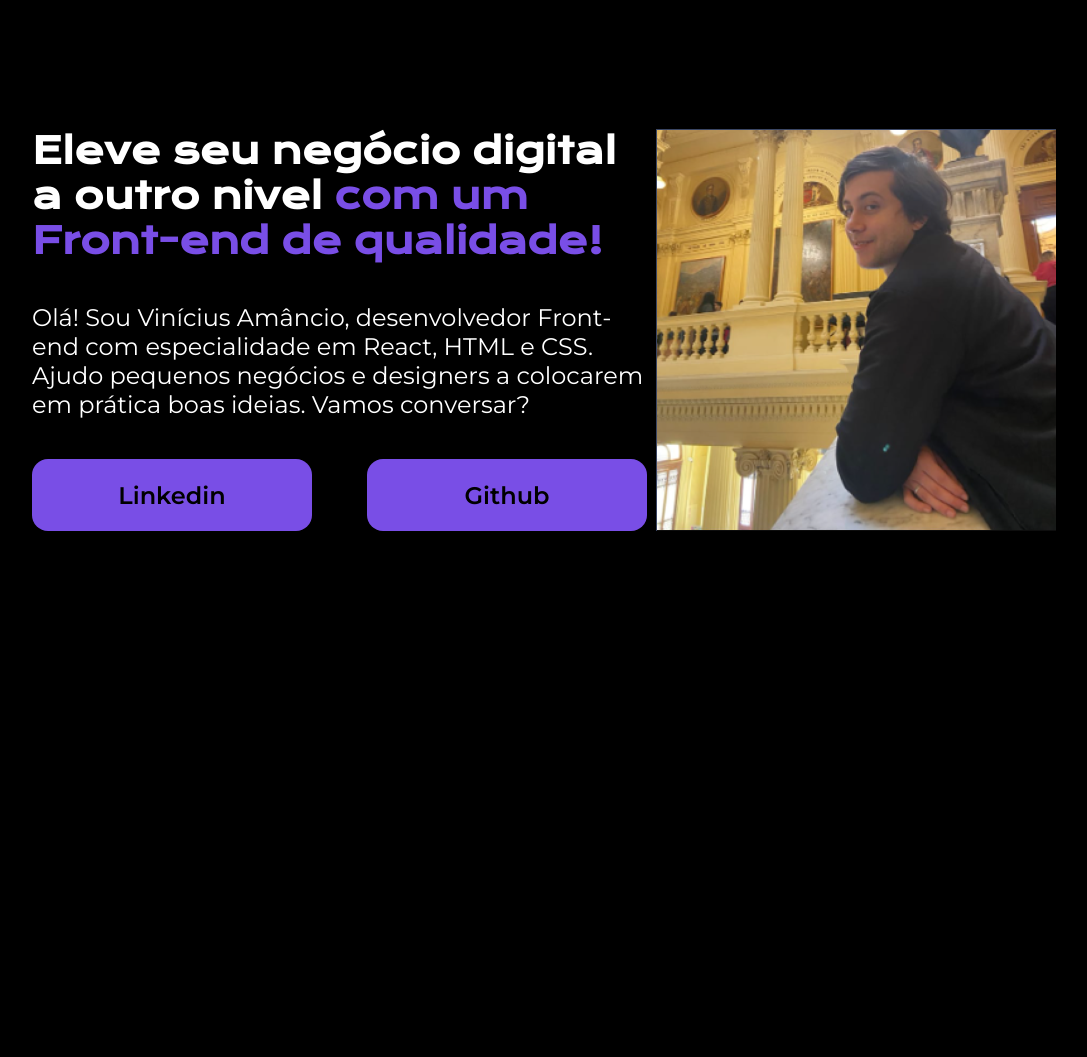
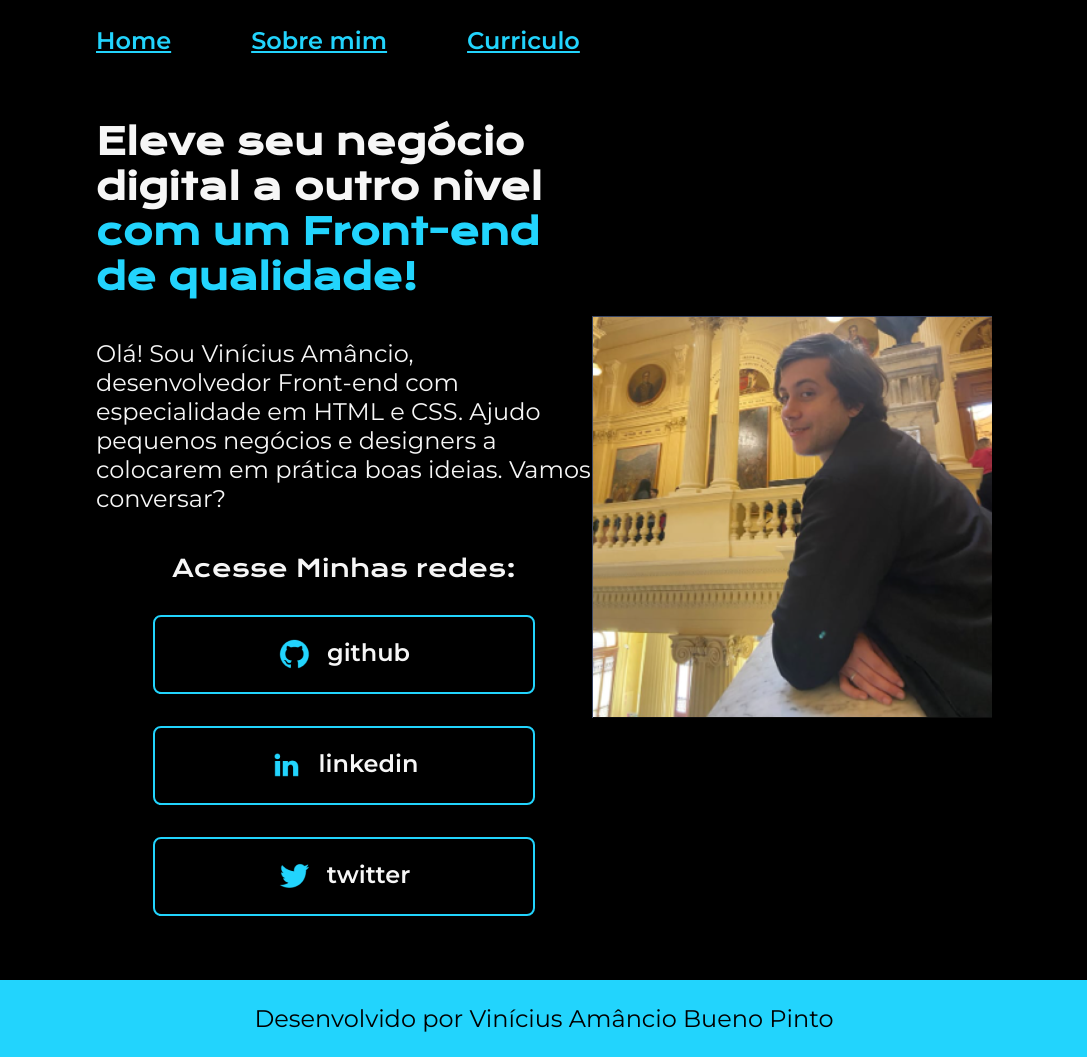
Before and after one commit to Vinecioos/FrontEnd, a plain HTML site: page index.html in a window 1280 px wide. Shown: the whole page, without its empty margins (96-1183 px from the left). Before the commit the page ends 928 px from the top, so only its background shows below. Drawn offline with nearby package versions, Linux system fonts and the light colour scheme.

Commit message:
Atualização Portifolio

```diff
--- a/index.html
+++ b/index.html
@@ -1,25 +1,34 @@
 <!DOCTYPE html>
-<html lang="en">
+<html lang="pt-br">
 <head>
     <meta charset="UTF-8">
     <meta name="viewport" content="width=, initial-scale=1.0">
     <title>Portifolio</title>
-    <link rel="stylesheet" href="style.css">
+    <link rel="stylesheet" href="./style/style.css">
 </head>
 <body>
-    <header></header>
+    <header class="cabecalho">
+        <nav class="cabecalho__menu">
+            <a class="cabecalho__menu__links" href="index.html">Home</a>
+            <a class="cabecalho__menu__links" href="about.html">Sobre mim</a>
+            <a class="cabecalho__menu__links" href="curriculo.html">Curriculo</a>
+        </nav>
+    </header>
     <main class="apresentacao">
         <section class="apresentacao__conteudo">
             <h1 class="apresentacao__conteudo__titulo">Eleve seu negócio digital a outro nivel <Strong class="titulo-destaque">com um Front-end de qualidade!</Strong></h1>
-            <p class="apresentacao__conteudo__texto">Olá! Sou Vinícius Amâncio, desenvolvedor Front-end com especialidade em React, HTML e CSS. Ajudo pequenos negócios e designers a colocarem em prática boas ideias. Vamos conversar?</p>
+            <p class="apresentacao__conteudo__texto">Olá! Sou Vinícius Amâncio, desenvolvedor Front-end com especialidade em HTML e CSS. Ajudo pequenos negócios e designers a colocarem em prática boas ideias. Vamos conversar?</p>
             <div class="apresentacao__links">
-                <a class=" apresentacao__links__link" href="https://www.linkedin.com/in/Vinicius-Bueno-">Linkedin</a>
-                <a class=" apresentacao__links__link" href="https://github.com/Vinecioos">Github</a>
+                <h2 class="apresentacao__links__subtitulo">Acesse Minhas redes:</h2>
+                <a class=" apresentacao__links__link" href="https://github.com/Vinecioos"> <img src="./assets/github.png">github</a>
+                <a class=" apresentacao__links__link" href="https://www.linkedin.com/in/vinicius-bueno-/"> <img src="./assets/linkedin.png">linkedin</a>
+                <a class=" apresentacao__links__link" href="https://twitter.com/vinocioos/"> <img src="./assets/twitter.png">twitter</a>
             </div>
         </section>
-        <img src="fotoPerfil.png" alt="Minha foto de perfil">
+        <img src="./assets/fotoPerfil.png" alt="Minha foto de perfil">
     </main>
-    </main>
-    <footer></footer>
+    <footer class="rodape">
+        <p>Desenvolvido por Vinícius Amâncio Bueno Pinto</p>
+    </footer>
 </body>
 </html>
--- a/style.css
+++ /dev/null
@@ -1,58 +0,0 @@
-@import url('https://fonts.googleapis.com/css2?family=Krona+One&family=Montserrat:wght@400;600&display=swap');
-
-
-*{
-    margin: 0;
-    padding: 0;
-}
-
-body{
-    height: 100vh;
-    box-sizing: border-box;
-    background-color: black;
-    color:white;
-}
-
-.titulo-destaque{
-    color: #794EE6;
-}
-
-.apresentacao{
-    margin: 10%;
-    display: flex;
-    align-items: center;
-    justify-content: space-between;
-    }
-
-.apresentacao__conteudo{
-    width: 615px;
-    display: flex;
-    flex-direction: column;
-    gap: 40px;
-}
-
-.apresentacao__conteudo__titulo{
-    font-size: 36px;
-    font-family: 'Krona One', sans-serif;
-}
-
-.apresentacao__conteudo__texto{
-    font-size: 24px;
-    font-family: 'Montserrat', sans-serif;
-}
-.apresentacao__links{
-    display: flex;
-    justify-content: space-between;
-}
-.apresentacao__links__link{
-    background-color: #794EE6 ;
-    width: 280px;
-    text-align: center;
-    border-radius: 16px;
-    font-size: 24px;
-    font-weight: 600;
-    padding: 21.5px 0;
-    text-decoration: none;
-    color: black;
-    font-family: 'Montserrat', sans-serif;
-}
--- /dev/null
+++ b/style/style.css
@@ -0,0 +1,132 @@
+@import url('https://fonts.googleapis.com/css2?family=Krona+One&family=Montserrat:wght@400;600&display=swap');
+
+:root{
+    --cor-principal: #000;
+    --cor-secundaria: #f6f6f6;
+    --cor-terciaria: #22d4fd;
+    --cor-hover: #272727;
+
+    --fonte-principal:'Krona One', sans-serif;
+    --fonte-secundaria:'Montserrat', sans-serif;
+}
+
+*{
+    margin: 0;
+    padding: 0;
+}
+
+body{
+    box-sizing: border-box;
+    background-color: var(--cor-principal);
+    color: var(--cor-secundaria);
+}
+
+.cabecalho{
+    padding: 2% 0% 0% 15%;
+}
+
+.cabecalho__menu{
+    display: flex;
+    gap: 80px;
+}
+
+.cabecalho__menu__links{
+    font-family: var(--fonte-secundaria);
+    font-size: 24px;
+    font-weight: 600;
+    color: var(--cor-terciaria);
+}
+
+.apresentacao{
+    padding: 5% 15%;
+    display: flex;
+    align-items: center;
+    justify-content: space-between;
+    }
+
+.apresentacao__conteudo{
+    width: 615px;
+    display: flex;
+    flex-direction: column;
+    gap: 40px;
+}
+
+.apresentacao__conteudo__titulo{
+    font-size: 36px;
+    font-family: var(--fonte-principal);
+}
+
+.titulo-destaque{
+    color: var(--cor-terciaria);
+}
+
+.apresentacao__conteudo__texto{
+    font-size: 24px;
+    font-family: var(--fonte-secundaria);
+}
+.apresentacao__links{
+    display: flex;
+    flex-direction: column;
+    justify-content: space-between;
+    align-items: center;
+    gap: 32px;
+}
+
+.apresentacao__links__subtitulo{
+    font-family: var(--fonte-principal);
+    font-weight: 400;
+    font-size: 24px;
+}
+
+.apresentacao__links__link{
+    border: 2px solid var(--cor-terciaria);
+    display: flex;
+    justify-content: center;
+    gap: 16px;
+    width: 378px;
+    text-align: center;
+    border-radius: 8px;
+    font-size: 24px;
+    font-weight: 600;
+    padding: 21.5px 0;
+    text-decoration: none;
+    color: var(--cor-secundaria);
+    font-family: var(--fonte-secundaria);
+}
+.apresentacao__links__link:hover{
+    background-color: var(--cor-hover);
+    padding: 5%;
+}
+
+.rodape{
+    color: var(--cor-principal);
+    background-color: var(--cor-terciaria);
+    padding: 24px;
+    text-align: center;
+    font-family: var(--fonte-secundaria);
+    font-size: 24px;
+    font-weight: 400;
+}
+
+.curriculo{
+    display: flex;
+    align-items: center;
+    padding: 5% 10% 7%;
+}
+.curriculo__conteudo{
+    display:flex;
+    flex-direction: column;
+    gap: 15px;
+    padding: 0% 5%;
+    text-align: justify;
+}
+.curriculo__conteudo__titulo{
+    font-family: var(--fonte-principal);
+    font-size: 26px;
+    padding: 1%;
+
+}
+.curriculo__conteudo__texto{
+    font-family: var(--fonte-secundaria);
+    font-size: 17px;
+}
```
Also changed, not shown: about.html (added, +29 -0 lines), curriculo.html (added, +43 -0 lines), assets/fotoPerfil.png (renamed from fotoPerfil.png), assets/github.png (added), assets/linkedin.png (added), assets/twitter.png (added).
